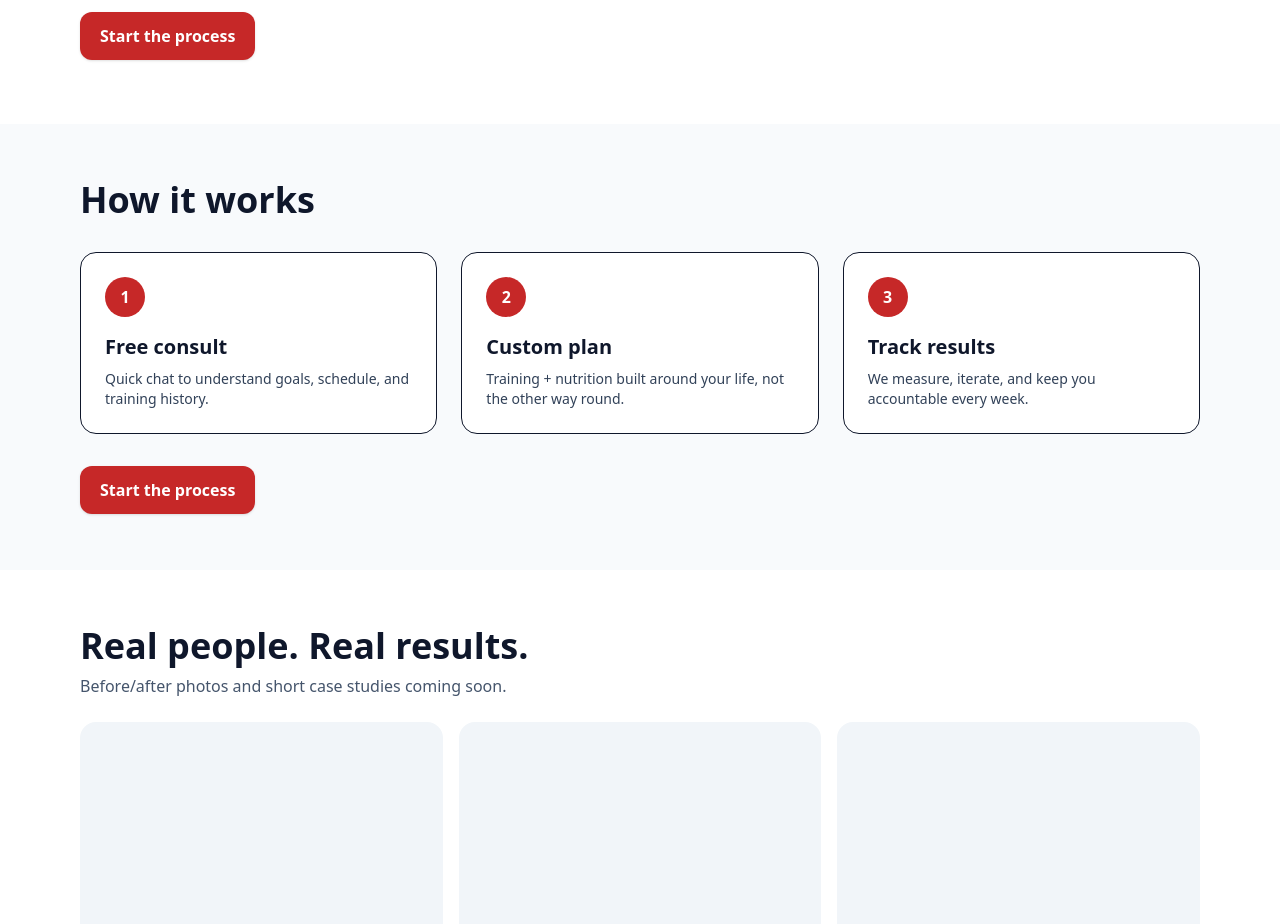
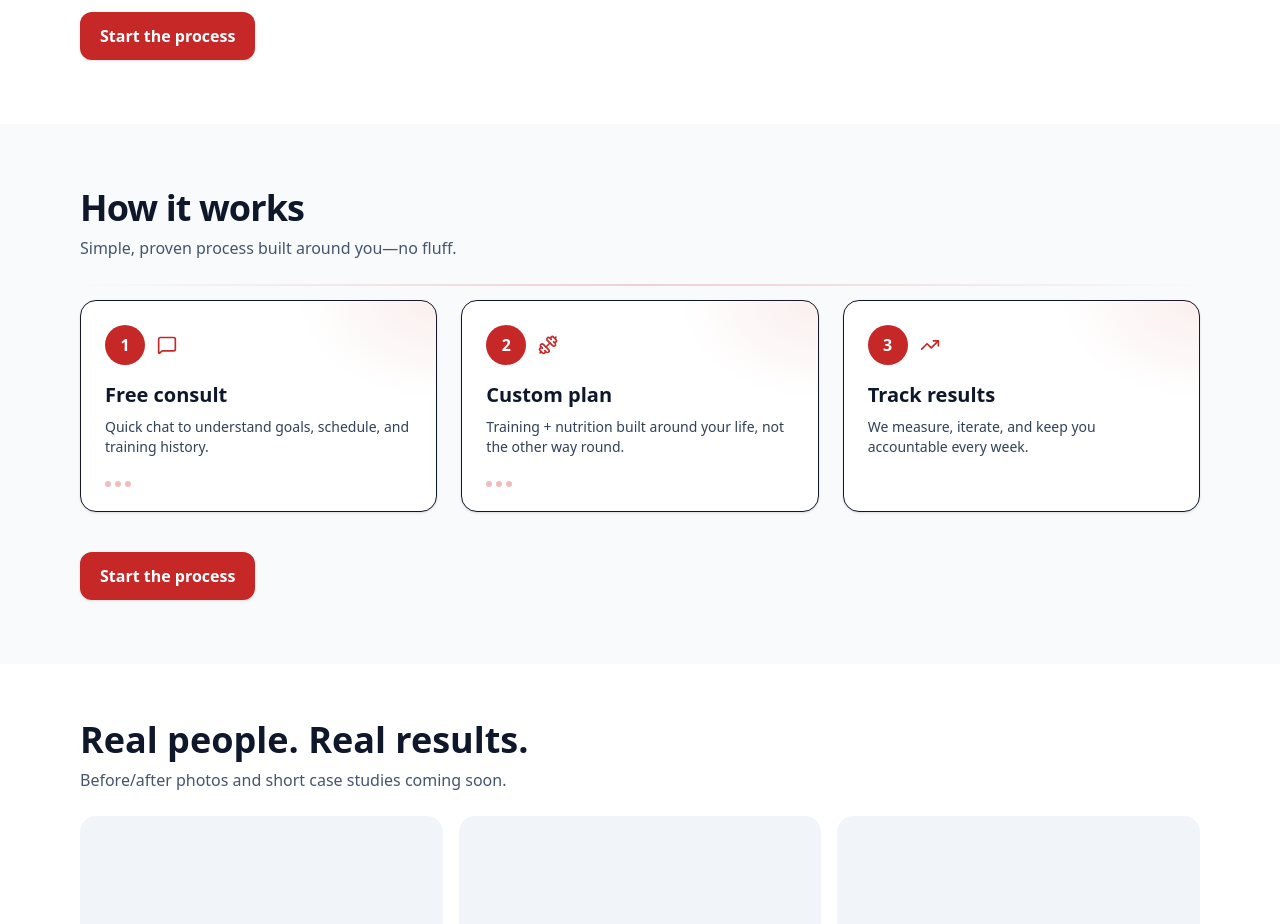
Before and after one commit to StephenCon/project-kizzle, a React (Vite) app: page / in a window 1280 px wide. Shown: the part 1260-2184 px from the top of the page. Built offline with nearby package versions, Linux system fonts and the light colour scheme.

Commit message:
added animations

```diff
--- a/src/components/Process.tsx
+++ b/src/components/Process.tsx
@@ -1,30 +1,174 @@
+// src/components/home/Process.tsx
 import PrimaryButton from "../components/ui/PrimaryButton";
+import { motion, useReducedMotion } from "framer-motion";
+import type { Variants, Transition } from "framer-motion";
+import { MessageSquare, Dumbbell, TrendingUp } from "lucide-react";
+
+/** ---------- Easing ---------- */
+const EASE_OUT: Transition["ease"] = [0.16, 1, 0.3, 1];
+
+/** ---------- Types & Data ---------- */
+type Step = {
+    n: number;
+    title: string;
+    text: string;
+    icon: React.ComponentType<{ className?: string }>;
+};
+
+const STEPS: Step[] = [
+    {
+        n: 1,
+        title: "Free consult",
+        text: "Quick chat to understand goals, schedule, and training history.",
+        icon: MessageSquare,
+    },
+    {
+        n: 2,
+        title: "Custom plan",
+        text: "Training + nutrition built around your life, not the other way round.",
+        icon: Dumbbell,
+    },
+    {
+        n: 3,
+        title: "Track results",
+        text: "We measure, iterate, and keep you accountable every week.",
+        icon: TrendingUp,
+    },
+];
+
+/** ---------- Animation Variants ---------- */
+const sectionVariants: Variants = {
+    hidden: { opacity: 0, y: 12 },
+    visible: (custom: { reduced: boolean }) => ({
+        opacity: 1,
+        y: 0,
+        transition: { duration: custom.reduced ? 0 : 0.5, ease: EASE_OUT },
+    }),
+};
+
+const listVariants: Variants = {
+    hidden: {},
+    visible: (custom: { reduced: boolean }) => ({
+        transition: {
+            staggerChildren: custom.reduced ? 0 : 0.1,
+            delayChildren: custom.reduced ? 0 : 0.05,
+        },
+    }),
+};
+
+const cardVariants: Variants = {
+    hidden: { opacity: 0, y: 18, scale: 0.98 },
+    visible: (custom: { reduced: boolean }) => ({
+        opacity: 1,
+        y: 0,
+        scale: 1,
+        transition: { duration: custom.reduced ? 0 : 0.45, ease: EASE_OUT },
+    }),
+};
 
 export default function Process() {
-    const steps = [
-        { n: 1, title: "Free consult", text: "Quick chat to understand goals, schedule, and training history." },
-        { n: 2, title: "Custom plan", text: "Training + nutrition built around your life, not the other way round." },
-        { n: 3, title: "Track results", text: "We measure, iterate, and keep you accountable every week." },
-    ];
+    const reduce = useReducedMotion();
+
     return (
-        <section className="py-14 bg-slate-50">
+        <motion.section
+            className="py-16 bg-slate-50"
+            id="process"
+            initial="hidden"
+            whileInView="visible"
+            viewport={{ once: true, amount: 0.2 }}
+            variants={sectionVariants}
+            custom={{ reduced: !!reduce }}
+        >
             <div className="mx-auto max-w-6xl px-4">
-                <h2 className="text-3xl md:text-4xl font-bold">How it works</h2>
-                <div className="mt-8 grid gap-6 md:grid-cols-3">
-                    {steps.map((s) => (
-                        <div key={s.n} className="rounded-2xl border bg-white p-6">
-                            <div className="h-10 w-10 rounded-full bg-[#C62828] text-white flex items-center justify-center font-bold">
-                                {s.n}
-                            </div>
-                            <h3 className="mt-4 font-semibold text-xl">{s.title}</h3>
-                            <p className="mt-2 text-slate-700 text-sm">{s.text}</p>
-                        </div>
-                    ))}
+                <motion.div
+                    className="max-w-2xl"
+                    variants={sectionVariants}
+                    custom={{ reduced: !!reduce }}
+                >
+                    <h2 className="text-3xl md:text-4xl font-extrabold tracking-tight">How it works</h2>
+                    <p className="mt-2 text-slate-600">
+                        Simple, proven process built around you—no fluff.
+                    </p>
+                </motion.div>
+
+                {/* Connector line for md+ screens */}
+                <div className="relative mt-10">
+                    <div className="pointer-events-none absolute left-1/2 hidden h-[2px] w-full -translate-x-1/2 -translate-y-4 bg-gradient-to-r from-transparent via-[#C62828]/20 to-transparent md:block" />
+
+                    <motion.div
+                        className="grid gap-6 md:grid-cols-3"
+                        role="list"
+                        aria-label="Process steps"
+                        variants={listVariants}
+                        custom={{ reduced: !!reduce }}
+                    >
+                        {STEPS.map((s, idx) => (
+                            <motion.article
+                                key={s.n}
+                                variants={cardVariants}
+                                custom={{ reduced: !!reduce }}
+                                whileHover={reduce ? {} : { y: -4 }}
+                                whileFocus={reduce ? {} : { y: -2 }}
+                                tabIndex={0}
+                                className="relative group rounded-2xl border bg-white p-6 shadow-sm transition
+                           hover:shadow-md focus:shadow-md outline-none
+                           hover:border-[#C62828]/60 focus:border-[#C62828]/60"
+                                role="listitem"
+                                aria-labelledby={`step-${s.n}-title`}
+                            >
+                                {/* subtle background accent */}
+                                <div
+                                    className="pointer-events-none absolute -inset-px rounded-2xl bg-[radial-gradient(140px_100px_at_100%_0%,rgba(198,40,40,0.08),transparent)]"
+                                    aria-hidden
+                                />
+
+                                {/* Number + Icon */}
+                                <div className="flex items-center gap-3">
+                                    <div className="relative">
+                                        <div className="flex h-10 w-10 items-center justify-center rounded-full bg-[#C62828] font-bold text-white">
+                                            {s.n}
+                                        </div>
+                                        <div className="pointer-events-none absolute -inset-1 rounded-full opacity-0 blur-md transition-opacity duration-300 group-hover:opacity-70" style={{ background: "radial-gradient(closest-side, rgba(198,40,40,0.25), transparent)" }} />
+                                    </div>
+                                    <s.icon className="h-5 w-5 text-[#C62828]" aria-hidden />
+                                </div>
+
+                                <h3 id={`step-${s.n}-title`} className="mt-4 font-semibold text-xl">
+                                    {s.title}
+                                </h3>
+                                <p className="mt-2 text-slate-700 text-sm">{s.text}</p>
+
+                                {/* Step connector dots for md+ */}
+                                <div className="mt-6 hidden md:block">
+                                    {idx < STEPS.length - 1 && (
+                                        <div className="flex items-center gap-1 text-[#C62828]/30">
+                                            <span className="h-1.5 w-1.5 rounded-full bg-current" />
+                                            <span className="h-1.5 w-1.5 rounded-full bg-current" />
+                                            <span className="h-1.5 w-1.5 rounded-full bg-current" />
+                                        </div>
+                                    )}
+                                </div>
+
+                                {/* Whole-card pointer overlay (keeps keyboard semantics intact) */}
+                                <a
+                                    href="#book"
+                                    aria-hidden
+                                    tabIndex={-1}
+                                    className="absolute inset-0 rounded-2xl"
+                                />
+                            </motion.article>
+                        ))}
+                    </motion.div>
                 </div>
-                <div className="mt-8">
+
+                <motion.div
+                    className="mt-10"
+                    variants={sectionVariants}
+                    custom={{ reduced: !!reduce }}
+                >
                     <PrimaryButton as="a" href="#book">Start the process</PrimaryButton>
-                </div>
+                </motion.div>
             </div>
-        </section>
+        </motion.section>
     );
 }
```
